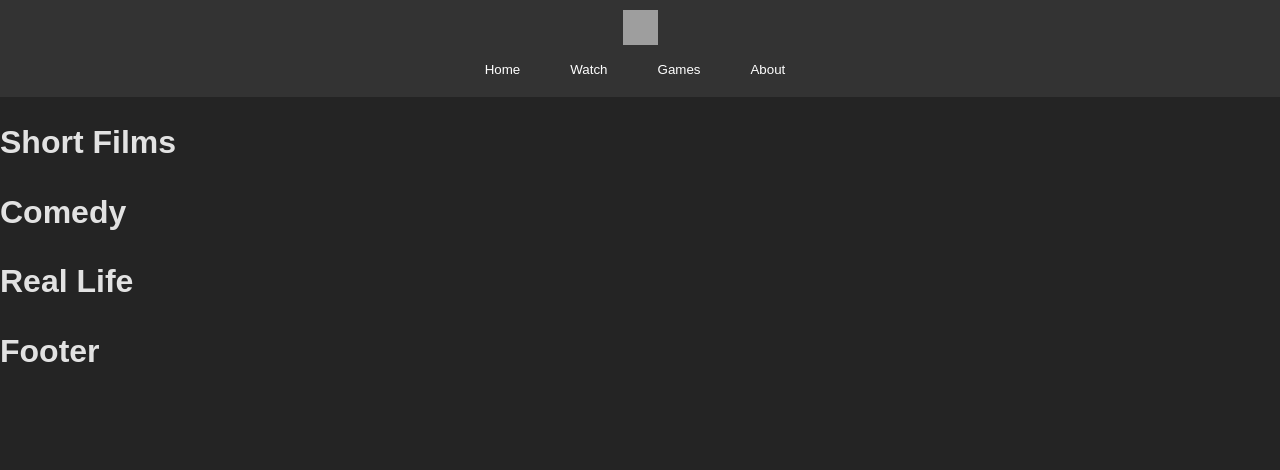
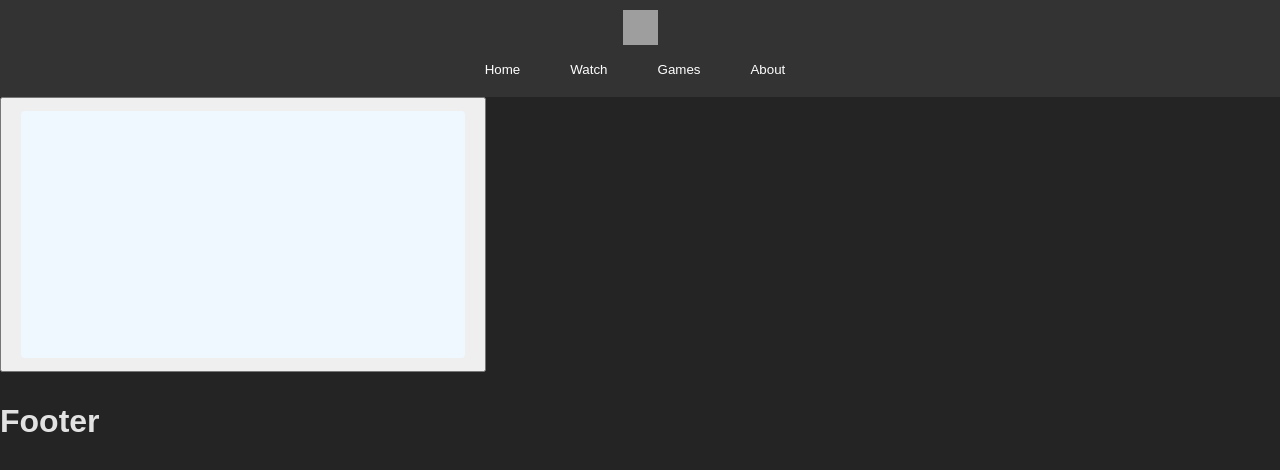
Before and after one commit to pjflipper1/ArrovaStudiosWebsite, a React (Vite) app in the folder my-react-app/: page / in a window 1280 px wide. Both pictures are taken after a click on the button "Watch". Shown: the top 470 px of the page. Built offline with nearby package versions, Linux system fonts and the light colour scheme; grey boxes are pictures that could not be loaded.

Commit message:
did some work for the game section, and I guess we are for now ignoring branches

```diff
--- a/my-react-app/src/App.css
+++ b/my-react-app/src/App.css
@@ -51,3 +51,14 @@ ul {
     height: 35px;
     width: 35px;
 }
+
+.show-tile{
+    background-color: aliceblue;
+    width: 444px;
+    height: 247px;
+    border-radius: 4px;
+    margin-top: 11px;
+    margin-bottom: 11px;
+    margin-left: 13px;
+    margin-right: 13px;
+}
--- a/my-react-app/src/Watch.jsx
+++ b/my-react-app/src/Watch.jsx
@@ -4,11 +4,14 @@ import './App.css';
 const Watch = () => {
   return (
     <div className="watch">
-      <div className='show-menu'>
-        <h1> Short Films </h1>
+      <div className='section'>
+        <div className='layout'>
+          <button>
+            <div className="show-tile">
+            </div>
+          </button>
+        </div>
       </div>
-      <h1> Comedy </h1>
-      <h1> Real Life </h1>
     </div>
   );
 };
```
